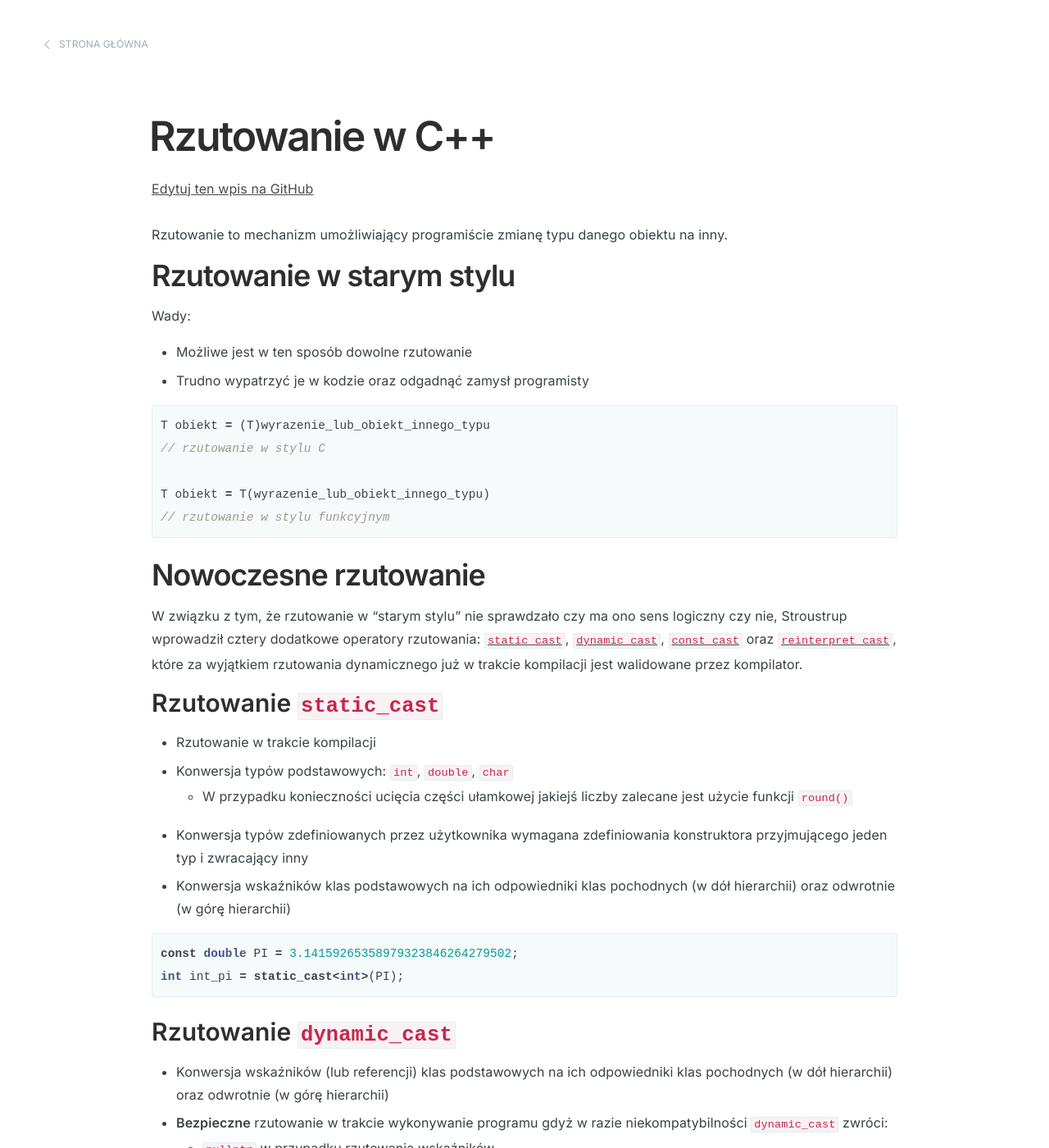
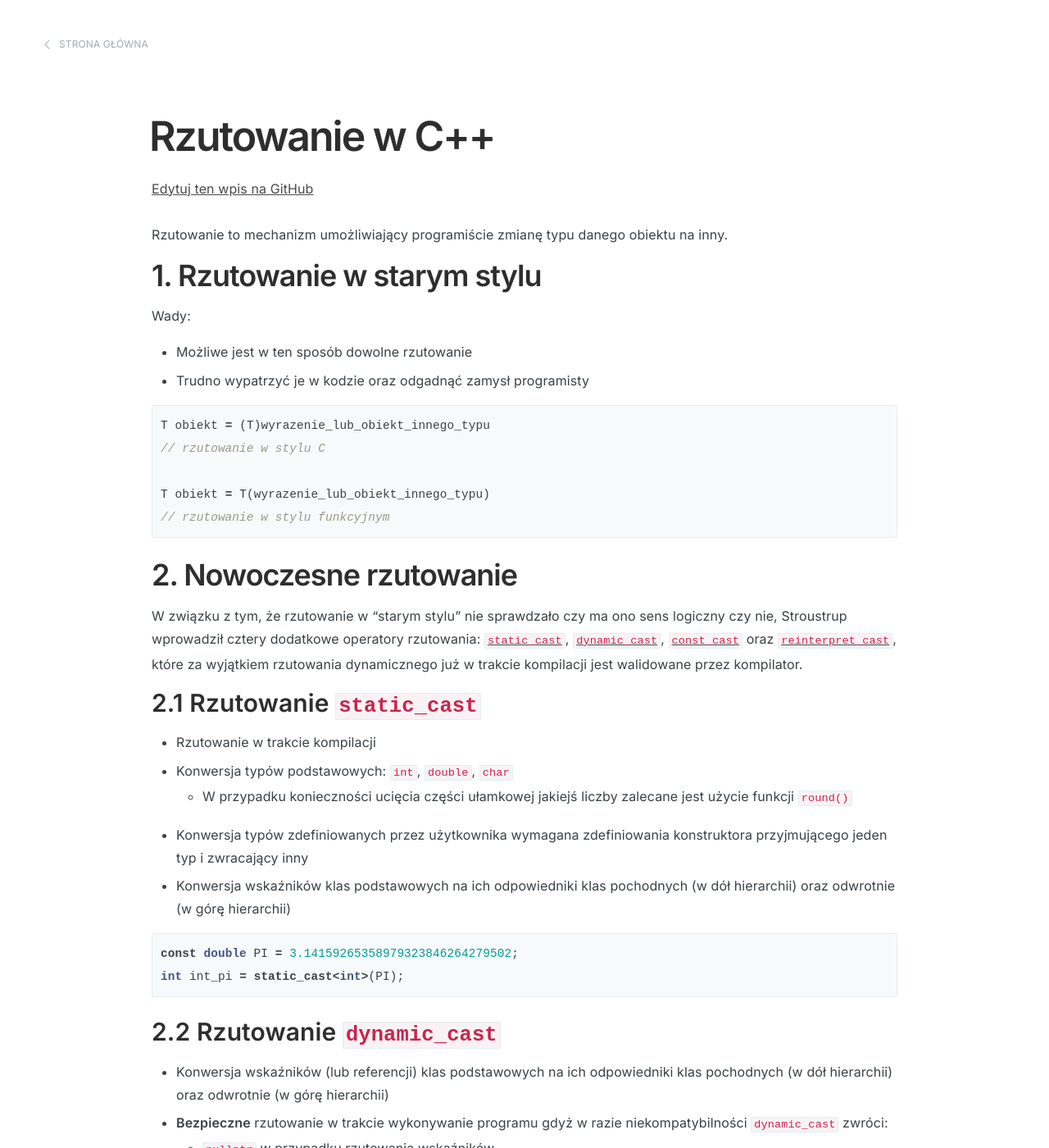
Before and after one commit to kawapa/kawapa.github.io, a Jekyll site: the page built from _posts/2021-08-10-rzutowanie-w-cpp.md, in a window 1280 px wide and 1400 px high. Shown: the whole window at 82% size. Built offline with Jekyll 4.4.1, drawn with Linux system fonts in a browser that asks for light colours; some of the changed text lies outside the part shown.

Commit message:
Fix chapters numbering

```diff
--- a/_posts/2021-08-10-rzutowanie-w-cpp.md
+++ b/_posts/2021-08-10-rzutowanie-w-cpp.md
@@ -7,7 +7,7 @@ categories:
 
 Rzutowanie to mechanizm umożliwiający programiście zmianę typu danego obiektu na inny.
 
-## Rzutowanie w starym stylu
+## 1. Rzutowanie w starym stylu
 
 Wady:
 
@@ -22,11 +22,11 @@ T obiekt = T(wyrazenie_lub_obiekt_innego_typu)
 // rzutowanie w stylu funkcyjnym
 {% endhighlight %}
 
-## Nowoczesne rzutowanie
+## 2. Nowoczesne rzutowanie
 
 W związku z tym, że rzutowanie w "starym stylu" nie sprawdzało czy ma ono sens logiczny czy nie, Stroustrup wprowadził cztery dodatkowe operatory rzutowania: [`static_cast`](#rzutowanie-static_cast), [`dynamic_cast`](#rzutowanie-dynamic_cast), [`const_cast`](#rzutowanie-const_cast) oraz [`reinterpret_cast`](#rzutowanie-reinterpret_cast), które za wyjątkiem rzutowania dynamicznego już w trakcie kompilacji jest walidowane przez kompilator.
 
-### Rzutowanie `static_cast`
+### 2.1 Rzutowanie `static_cast`
 
 * Rzutowanie w trakcie kompilacji
 * Konwersja typów podstawowych: `int`, `double`, `char`
@@ -39,7 +39,7 @@ const double PI = 3.14159265358979323846264279502;
 int int_pi = static_cast<int>(PI);
 {% endhighlight %}
 
-### Rzutowanie `dynamic_cast`
+### 2.2 Rzutowanie `dynamic_cast`
 
 * Konwersja wskaźników (lub referencji) klas podstawowych na ich odpowiedniki klas pochodnych (w dół hierarchii) oraz odwrotnie (w górę hierarchii)
 * **Bezpieczne** rzutowanie w trakcie wykonywanie programu gdyż w razie niekompatybilności `dynamic_cast` zwróci:
@@ -61,7 +61,7 @@ int main() {
 }
 {% endhighlight %}
 
-### Rzutowanie `const_cast`
+### 2.3 Rzutowanie `const_cast`
 
 * Służy do nadawania lub zdejmowania kwalifikatorów `const` i `volatile`
     * **Typ musi być ten sam!**
@@ -99,7 +99,7 @@ int main() {
 }
 {% endhighlight %}
 
-### Rzutowanie `reinterpret_cast`
+### 2.4 Rzutowanie `reinterpret_cast`
 
 Konwersje między niespokrewnionymi typami, na przykład:
 * Ze wskaźnika jednego typu na inny
```
Also changed, not shown: other parts of _posts/2021-08-10-rzutowanie-w-cpp.md (+1 -1 lines), _posts/2021-08-08-wstep-do-cmake.md (+14 -14 lines), _posts/2021-08-15-getting-things-programmed.md (+1 -1 lines), _posts/2021-08-22-zacznij-dowozic.md (+1 -1 lines).
